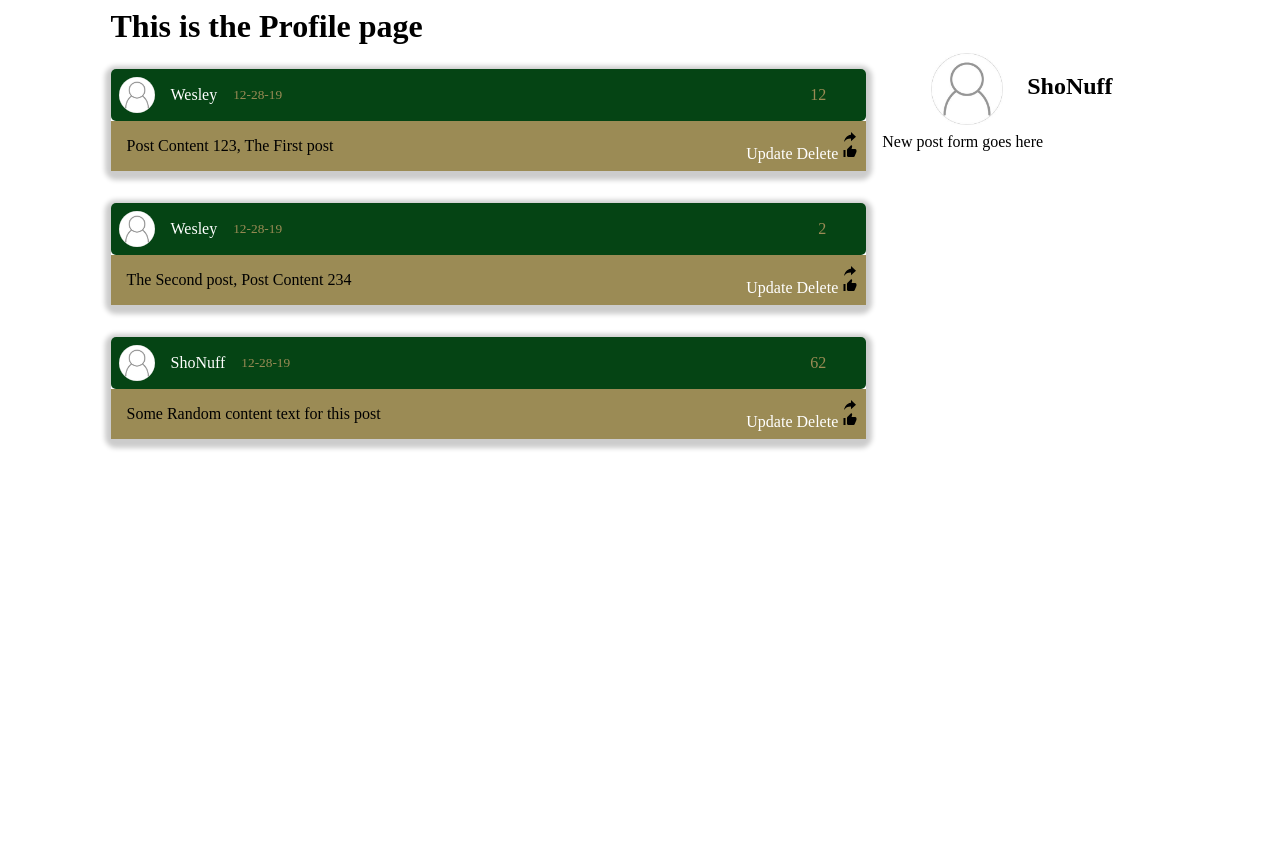
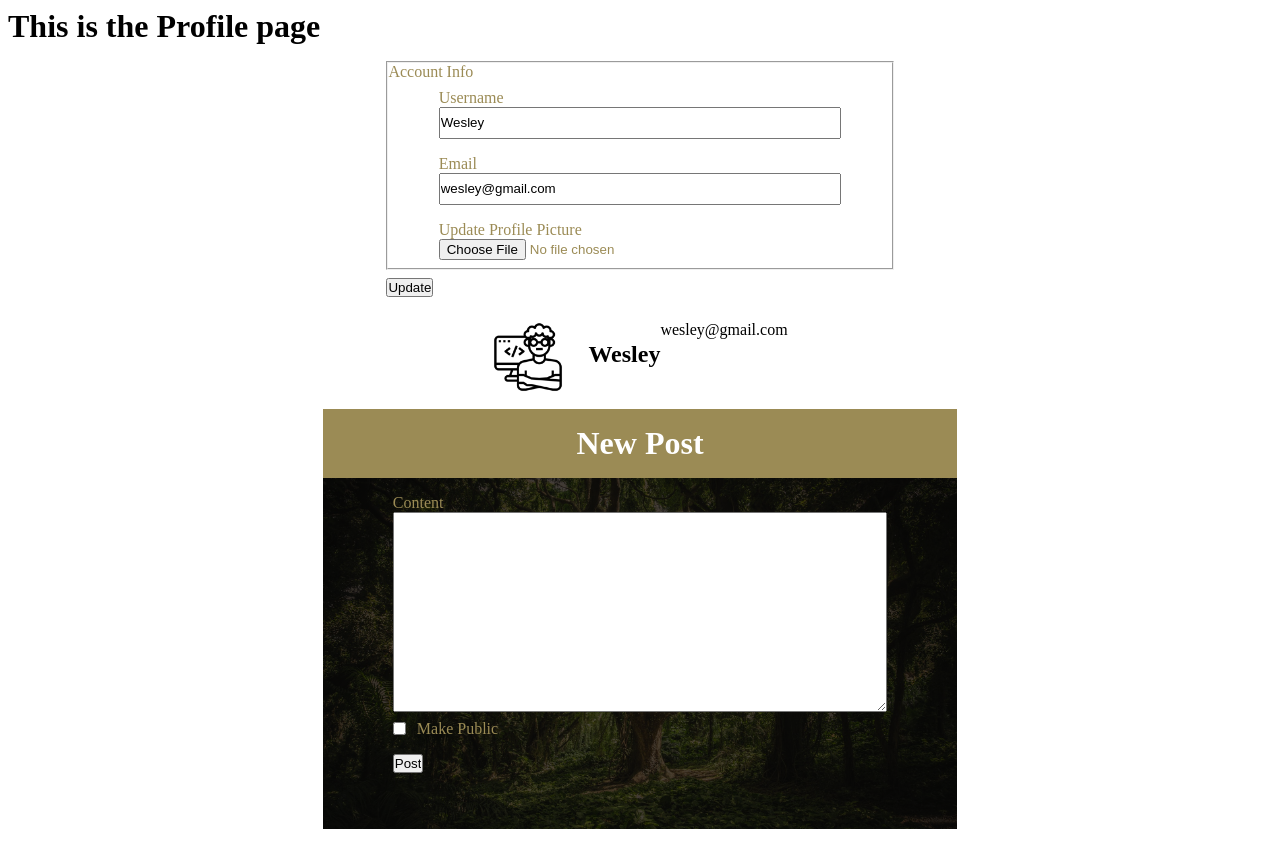
Before and after one commit to WesleyWW/scurry, a Flask app: page /profile in a window 1280 px wide. Shown: the part 73-918 px from the top of the page. Before the commit the page ends 523 px from the top, so only its background shows below. Run offline with Flask 2, Linux system fonts and the light colour scheme; a user stored in the database is signed in; some libraries are stand-ins or nearby versions.

Commit message:
added user account updates

```diff
--- a/scurry/forms.py
+++ b/scurry/forms.py
@@ -1,7 +1,9 @@
 from flask_wtf import FlaskForm
 from wtforms import StringField, PasswordField, SubmitField, TextAreaField, BooleanField
+from flask_wtf.file import FileField, FileAllowed
 from wtforms.validators import DataRequired, Length, Email, EqualTo, ValidationError
 from scurry.models import User, Post
+from flask_login import current_user
 
 class RegistrationForm(FlaskForm):
     username = StringField('Username', validators=[DataRequired(),
@@ -26,6 +28,26 @@
     password = PasswordField('Password', validators=[DataRequired(), Length(min=3)])
     submit = SubmitField('Login')
 
+class UpdateAccountForm(FlaskForm):
+    username = StringField('Username',
+                        validators=[DataRequired(), Length(min=2, max=20)])
+    email = StringField('Email',
+                        validators=[DataRequired(), Email()])
+    picture = FileField('Update Profile Picture', validators=[FileAllowed(['jpg', 'jpeg', 'png'])])
+    submit = SubmitField('Update')
+
+    def validate_username(self, username):
+        if username.data != current_user.username:
+            user = User.query.filter_by(username=username.data).first()
+            if user:
+                raise ValidationError('Username is taken.  Please choose another.')
+
+    def validate_email(self, email):
+        if email.data != current_user.email:
+            user = User.query.filter_by(email=email.data).first()
+            if user:
+                raise ValidationError('Email already registered.')
+
 class PostForm(FlaskForm):
     content = TextAreaField('Content', validators=[DataRequired()])
     public = BooleanField('Make Public', validators=[DataRequired()])
--- a/scurry/routes.py
+++ b/scurry/routes.py
@@ -1,8 +1,12 @@
+import os
+import secrets
+from PIL import Image
 from flask import render_template, url_for, flash, redirect, request
 from scurry import app, db, bcrypt
-from scurry.forms import RegistrationForm, LoginForm, PostForm
+from scurry.forms import RegistrationForm, LoginForm, UpdateAccountForm, PostForm
 from scurry.models import User, Post
 from flask_login import login_user, current_user, logout_user, login_required
+
 
 posts = [
     {
@@ -85,7 +89,37 @@
     form = PostForm()
     return render_template('create_post.html', title="Create Post", form=form)
 
+def save_picture(form_picture):
+    random_hex = secrets.token_hex(8)
+    _, f_ext = os.path.splitext(form_picture.filename)
+    picture_fn = random_hex + f_ext
+    picture_path = os.path.join(app.root_path, 'static/images', picture_fn)
+
+    output_size = (125, 125)
+    i = Image.open(form_picture)
+    i.thumbnail(output_size)
+    i.save(picture_path)
+
+    return picture_fn
+
 @app.route('/profile', methods=['GET', 'POST'])
 @login_required
 def profile():
-    return render_template('profile.html', title="Profile", user=current_user, posts=posts)
+    accountForm = UpdateAccountForm()
+    if accountForm.validate_on_submit():
+        if accountForm.picture.data:
+            picture_file = save_picture(accountForm.picture.data)
+            current_user.image_file = picture_file
+        current_user.username = accountForm.username.data
+        current_user.email = accountForm.email.data
+        db.session.commit()
+        flash('Account has been updated!', 'success')
+        return redirect(url_for('profile'))
+    elif request.method == 'GET':
+        accountForm.username.data = current_user.username
+        accountForm.email.data = current_user.email
+    postForm = PostForm()
+    image_file = url_for('static', filename='images/' + current_user.image_file)
+    return render_template('profile.html', title="Profile",
+                            userForm=accountForm, postForm=postForm,
+                            image_file=image_file)
--- a/scurry/templates/profile.html
+++ b/scurry/templates/profile.html
@@ -1,46 +1,95 @@
 {% extends "layout.html" %}
 {% block content %}
-    <div class="container" id="home">
+    <div class="container" id="profile">
         <h1 class="page-header">This is the Profile page</h1>
-        <div class="posts-container">
-            {%  for post in posts %}
-                <article class="article-post shadow">
-                    <div class="post-head">
-                        <img src="{{ url_for('static', filename='images/noprofile.jpg') }}" alt="user photo" class="article-img">
-                        <div class="post-metadata">
-                            <a class="post-author" href="">{{ post.author }}</a>
-                            <small>{{ post.date_posted }}</small>
-                            <p class="btn right">
-                                {{ post.likes }}
-                            </p>
-                        </div>
+        <div class="form">
+            <form action="" method="POST" enctype="multipart/form-data">
+                <!-- csrf token tag -->
+                {{ userForm.hidden_tag() }}
+                <fieldset class="form-group">
+                    <div class="legend">
+                        Account Info
                     </div>
+                    <div class="form-group">
+                        {{ userForm.username.label(class="form-control-label") }}
 
-                    <div class="post-body">
-                        <p class="post-content">{{ post.content }}</p>
-                        <div class="post-buttons">
-                            <a href="" class="btn-link">Update</a>
-                            <a href="" class="btn-link">Delete</a>
-                            <ion-icon class="btn like-btn" name="thumbs-up"></ion-icon>
-                        </div>
-                        <ion-icon class="btn share-btn" name="share-alt"></ion-icon>
+                        {% if userForm.username.errors %}
+                            {{ userForm.username(class="form-control")}}
+                            <div class="invalid-feedback">
+                                {% for error in userForm.username.errors %}
+                                    <span>{{ error }}</span>
+                                {% endfor %}
+                            </div>
+                        {% else %}
+                            {{ userForm.username(class="form-control") }}
+                        {% endif %}
                     </div>
-                </article>
-            {% endfor %}
-        </div>
-        <div class="sidebar">
-            <div class="sidebar-user-info">
-                <img src="{{ url_for('static', filename='images/noprofile.jpg') }}" alt="user photo" class="sidebar-img">
-                <h2>ShoNuff</h2>
-            </div>
-            <div class="post-form">
-                New post form goes here
-
-            </div>
+                    <div class="form-group">
+                        {{ userForm.email.label(class="form-control-label") }}
+                        {% if userForm.email.errors %}
+                            {{ userForm.email(class="form-control")}}
+                            <div class="invalid-feedback">
+                                {% for error in userForm.email.errors %}
+                                    <span>{{ error }}</span>
+                                {% endfor %}
+                            </div>
+                        {% else %}
+                            {{ userForm.email(class="form-control") }}
+                        {% endif %}
+                    </div>
+                    <div class="form-group">
+                        {{ userForm.picture.label() }}
+                        {{ userForm.picture(class="form-control-file") }}
+                        {% if userForm.picture.errors %}
+                            {% for error in userForm.picture.errors %}
+                                <span class="text-danger">{{ error }}</span><br>
+                            {% endfor %}
+                        {%  endif %}
+                    </div>
+                </fieldset>
+                <div class="form-group">
+                    {{ userForm.submit(class="btn btn-info")}}
+                </div>
+            </form>
         </div>
     </div>
 {% endblock content %}
-
 {% block sidebar %}
-
+    <div class="sidebar">
+        <div class="sidebar-user-info">
+            <img src="{{ image_file }}" alt="user photo" class="sidebar-img">
+            <h2>{{ current_user.username }}</h2>
+            <p>{{ current_user.email }}</p>
+        </div>
+        <div class="post-form">
+            <form action="" method="POST" class="form">
+                <!-- csrf token tag -->
+                {{ postForm.hidden_tag() }}
+                <div class="form-legend">
+                    <h1>New Post</h1>
+                </div>
+                <div class="form-well">
+                    <div class="form-group">
+                        {{ postForm.content.label(class="form-control-label") }}
+                        {% if postForm.content.errors %}
+                            <div class="invalid-feedback">
+                                {% for error in postForm.content.errors %}
+                                    <span>{{ error }}</span>
+                                {% endfor %}
+                            </div>
+                        {% else %}
+                            {{ postForm.content(class="form-control-post-textarea") }}
+                        {% endif %}
+                    </div>
+                    <div class="form-group">
+                        {{ postForm.public.label(class="form-control-boolean-label") }}
+                        {{ postForm.public(class="form-control-boolean") }}
+                    </div>
+                    <div class="form-group post-submit">
+                        {{ postForm.submit(class="btn")}}
+                    </div>
+                </div>
+            </form>
+        </div>
+    </div>
 {% endblock sidebar %}
```
Also changed, not shown: scurry/site.db, scurry/static/images/e567e0ef34332f57.png (added).
